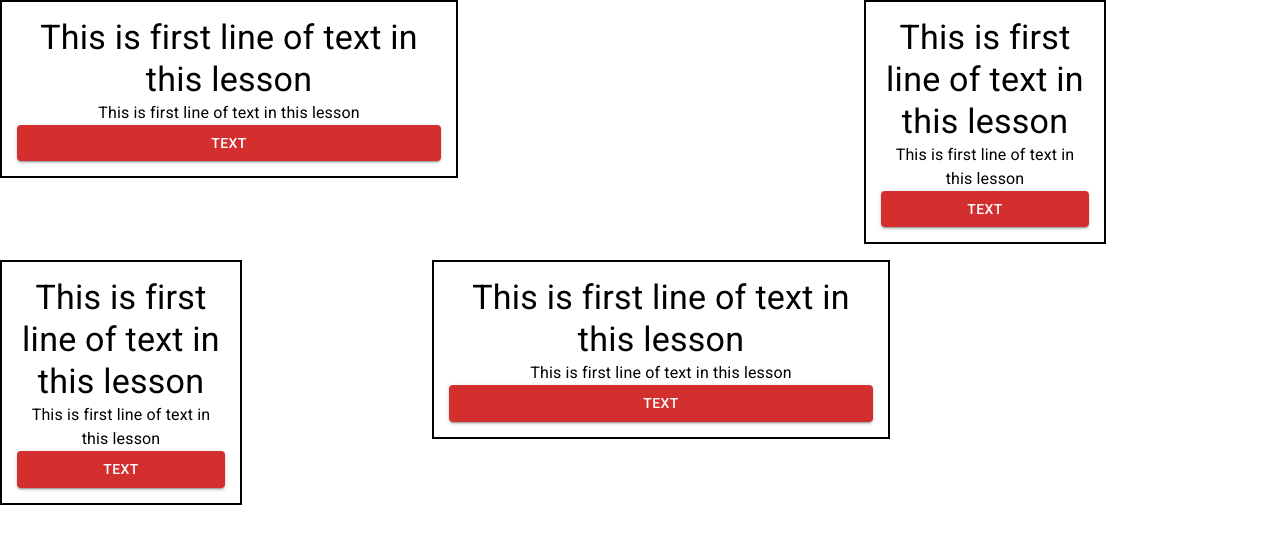
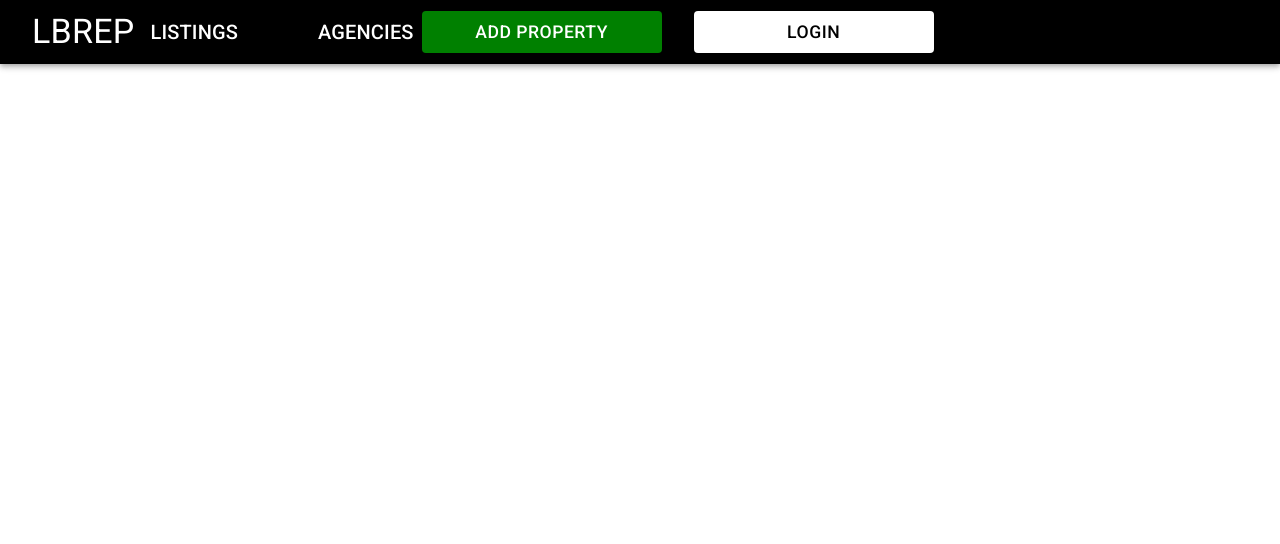
Before and after one commit to wiktorpiela/react-learn, a React (Create React App) app: page / in a window 1280 px wide. Shown: the top 544 px of the page. Built offline with nearby package versions, Linux system fonts and the light colour scheme.

Commit message:
appbar added and styling applied

```diff
--- a/src/App.jsx
+++ b/src/App.jsx
@@ -1,6 +1,6 @@
 import {BrowserRouter, Route, Routes} from 'react-router-dom'
 import logo from './logo.svg';
-import './App.css';
+// import './App.css';
 import Home from './components/Home';
 import Login from './components/Login';
 import Listings from './components/Listings';
@@ -41,7 +41,7 @@ import Listings from './components/Listings';
 
 function App() {
   return (
-    <div className="App">
+    <div>
 
       <BrowserRouter>
         <Routes>
--- a/src/components/Home.jsx
+++ b/src/components/Home.jsx
@@ -1,27 +1,65 @@
 import React, { useState } from 'react'
-import { Button, Typography, Grid } from '@mui/material';
-import { blue } from '@mui/material/colors';
-import CustomCard from './CustomCard';
+import { Button, Typography, AppBar, Toolbar } from '@mui/material';
+
 
 
 function Home() {
-  const [btnColor, setBtnColor] = useState("error");
+
+  const leftNavStyle = {
+    marginRight: 'auto'
+  }
+
+  const rightNavStyle = {
+    marginLeft: 'auto',
+    marginRight: "10rem"
+  }
+
+  const propertyBtn = {
+    backgroundColor: 'green',
+    color: 'white',
+    width: '15rem',
+    fontSize: '1.1rem',
+    marginRight: '1rem',
+    '&:hover':{
+      backgroundColor: 'blue'
+    }
+  }
+
+  const loginBtn = {
+    backgroundColor: 'white',
+    color: 'black',
+    width: '15rem',
+    fontSize: '1.1rem',
+    marginLeft: '1rem',
+    '&:hover':{
+      backgroundColor: 'green'
+    }
+  }
+
 
   return (
-    <Grid container spacing={2}>
-  <Grid item xs={8}>
-    <CustomCard/>
-  </Grid>
-  <Grid item xs={4}>
-  <CustomCard/>
-  </Grid>
-  <Grid item xs={4}>
-  <CustomCard/>
-  </Grid>
-  <Grid item xs={8}>
-  <CustomCard/>
-  </Grid>
-</Grid>
+    <>
+      <AppBar position="static" style={{backgroundColor: 'black'}}>
+        <Toolbar>
+          <div className={leftNavStyle}>
+            <Button color="inherit"><Typography variant='h4'>LBREP</Typography></Button>
+          </div>
+          <div>
+            <Button color="inherit">
+              <Typography variant='h6' sx={{marginRight: '2rem'}}>Listings</Typography>
+            </Button>
+            <Button color="inherit">
+              <Typography variant='h6' sx={{marginLeft: '2rem'}}>Agencies</Typography>
+            </Button>
+          </div>
+          <div className={rightNavStyle}>
+            <Button color="inherit" sx={propertyBtn}>Add property</Button>
+            <Button color="inherit" sx={loginBtn}>Login</Button>
+          </div>
+        </Toolbar>
+      </AppBar>
+    </>
+
   )
 }
 
```
